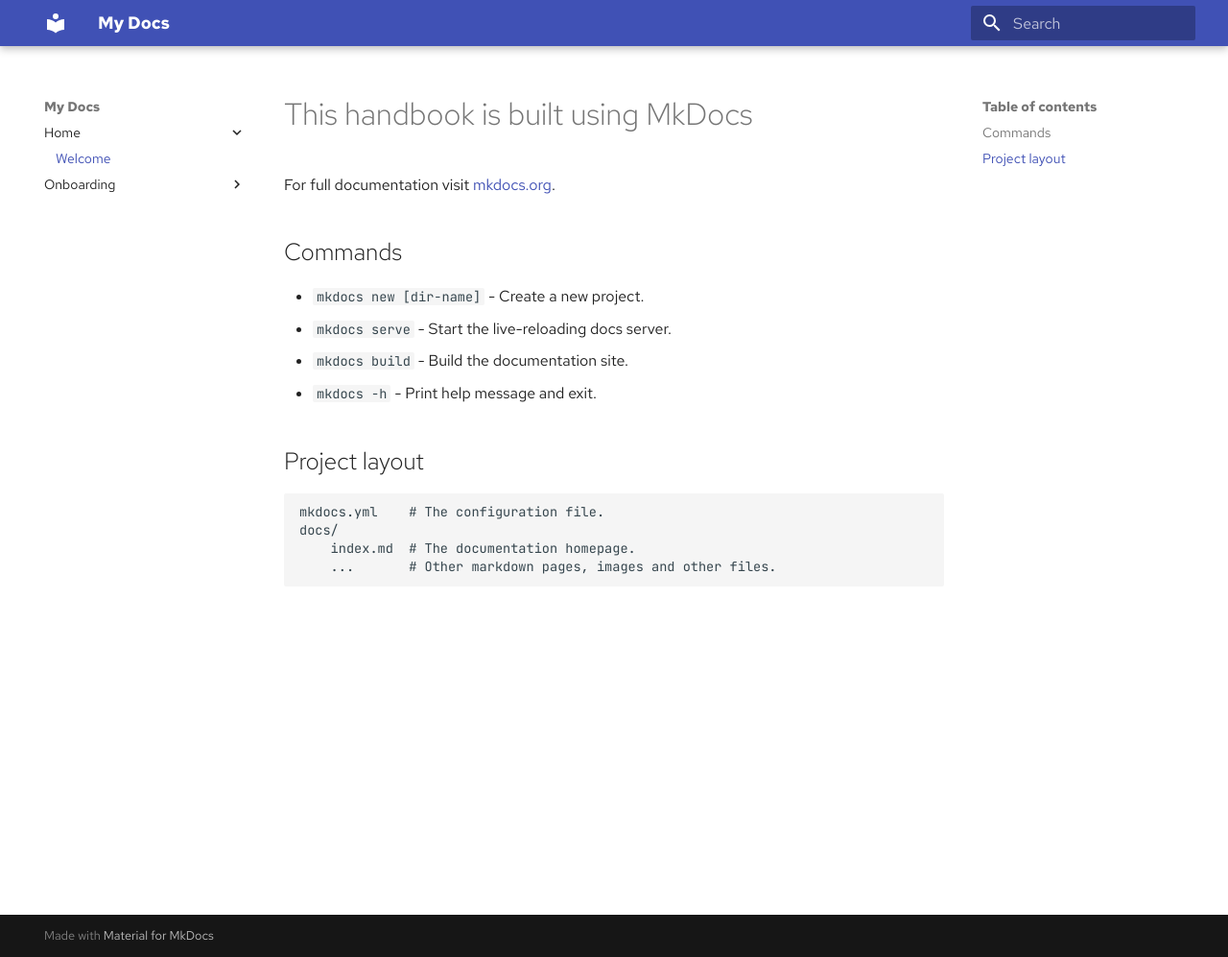
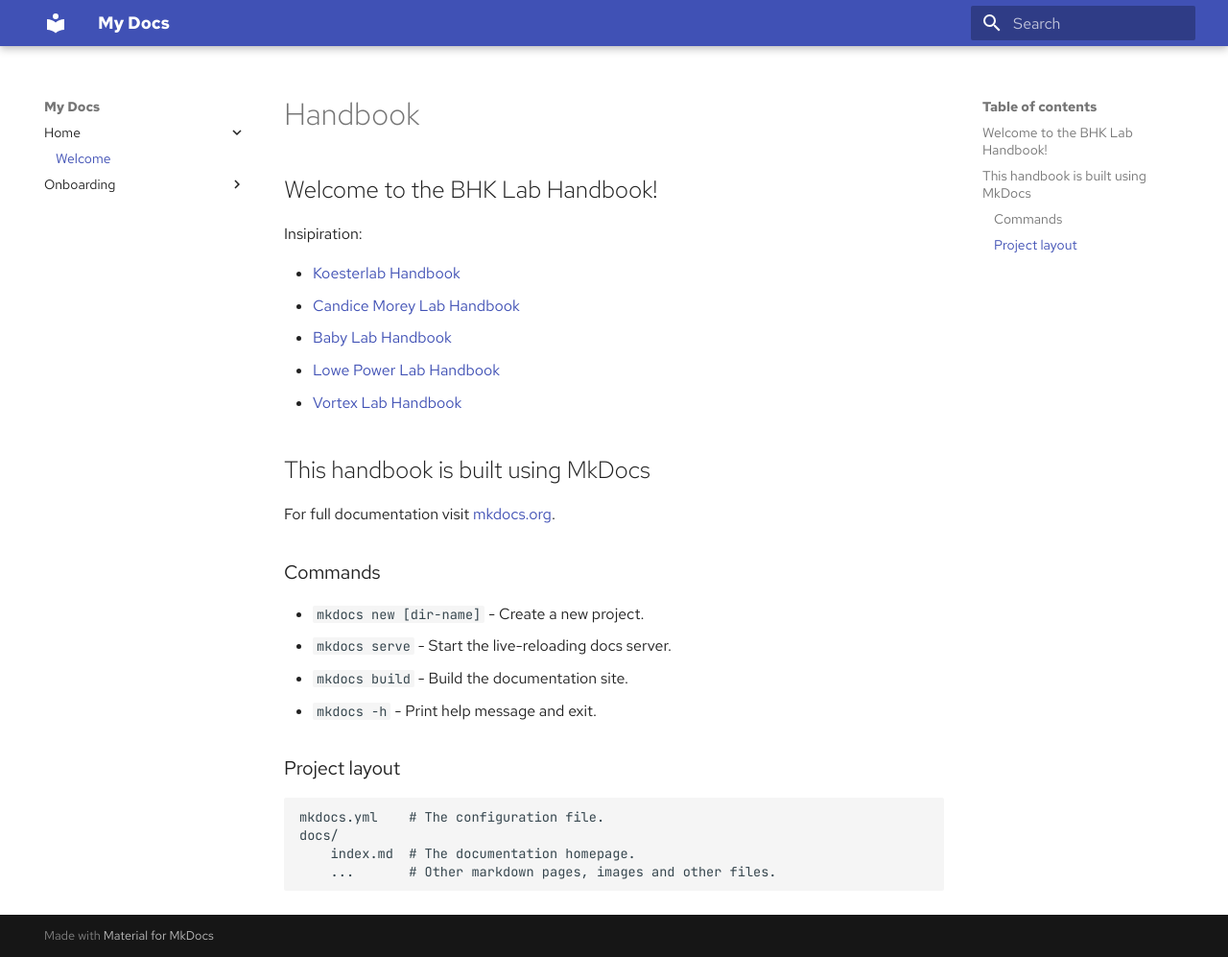
Before and after one commit to bhklab/handbook, an MkDocs documentation site: the page built from docs/index.md, in a window 1280 px wide and 997 px high. Shown: the whole window at 96% size. Built offline with MkDocs 1.6.1 and Material for MkDocs 9.7.7, drawn with Linux system fonts in a browser that asks for light colours.

```diff
--- a/docs/index.md
+++ b/docs/index.md
@@ -1,15 +1,27 @@
-# This handbook is built using MkDocs
+# Handbook
+
+## Welcome to the BHK Lab Handbook!
+
+Insipiration:
+
+  - [Koesterlab Handbook](https://koesterlab.github.io/data-science-for-bioinfo/)
+  - [Candice Morey Lab Handbook](https://ccmorey.github.io/labHandbook/)
+  - [Baby Lab Handbook](https://mcmaster-baby-lab.github.io/handbook/)
+  - [Lowe Power Lab Handbook](https://github.com/lowepowerlab/lab_handbook)
+  - [Vortex Lab Handbook](https://github.com/uw-vortex/VORTEX-handbook)
+
+## This handbook is built using MkDocs
 
 For full documentation visit [mkdocs.org](https://www.mkdocs.org).
 
-## Commands
+### Commands
 
 * `mkdocs new [dir-name]` - Create a new project.
 * `mkdocs serve` - Start the live-reloading docs server.
 * `mkdocs build` - Build the documentation site.
 * `mkdocs -h` - Print help message and exit.
 
-## Project layout
+### Project layout
 
     mkdocs.yml    # The configuration file.
     docs/
```
Also changed, not shown: README.md (+101 -1 lines), docs/onboarding/introduction.md (+0 -1 lines), mkdocs.yml (line endings or trailing spaces).
